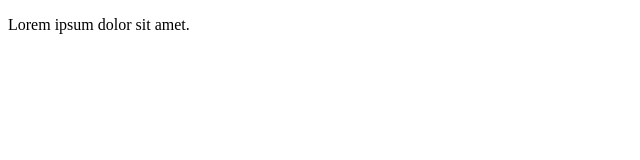
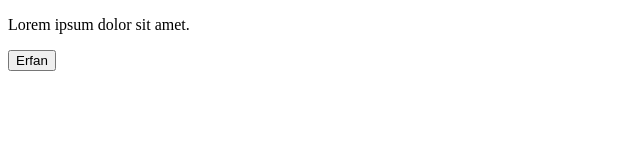
Before and after one commit to ErfanForouzi/gitFolder-test, a plain HTML site: page index.html in a window 1280 px wide. Shown: the whole page, without its empty margins (0-640 px from the left). Drawn offline with Linux system fonts and the light colour scheme.

Commit message:
i added button to index.html on github

```diff
--- a/index.html
+++ b/index.html
@@ -7,5 +7,6 @@
 </head>
 <body>
     <p>Lorem ipsum dolor sit amet.</p>
+    <button>Erfan</button>
 </body>
 </html>
```
